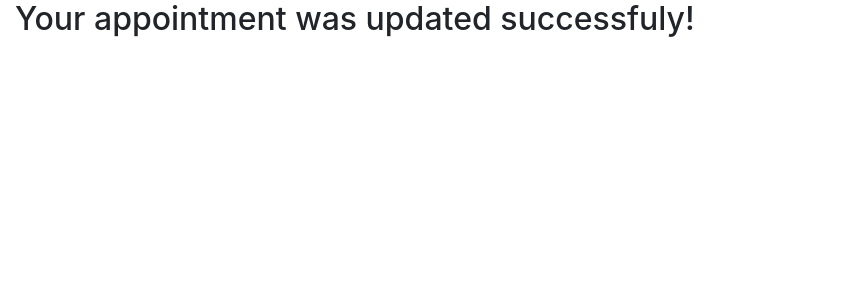
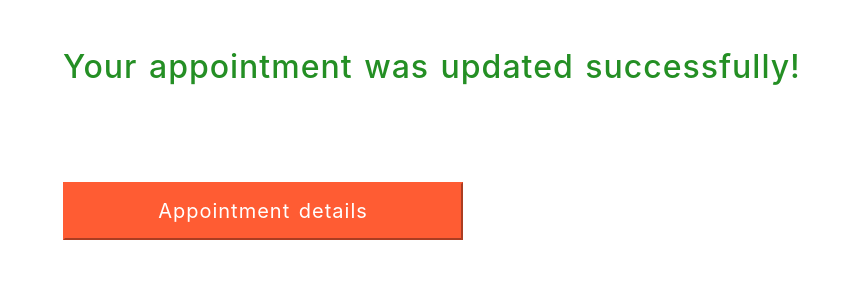
Before and after one commit to analuciachin/stay-safe, a React (Create React App) app in the folder covid-vaccine-app/client/: page /patients/1/appointments/updated in a window 1280 px wide. Shown: the top 300 px of the page, without its empty margins (0-845 px from the left). Built offline with nearby package versions, Linux system fonts and the light colour scheme; no server answers.

Commit message:
work on ApptSuccess component

```diff
--- a/covid-vaccine-app/client/src/App.js
+++ b/covid-vaccine-app/client/src/App.js
@@ -8,6 +8,7 @@ import UserOptions from "./components/UserOptions/UserOptions";
 import PatientAppt from "./components/PatientAppt/PatientAppt";
 import Signup from "./components/Signup/Signup";
 import PatientProfile from "./components/PatientProfile/PatientProfile";
+import ApptSuccess from "./components/ApptSuccess/ApptSuccess";
 
 const App = () => {
   const [state, setState] = useState({
@@ -68,7 +69,12 @@ const App = () => {
           />
           <Route
             path="/patients/:id/appointments/updated"
-            render={() => <h2>Your appointment was updated successfuly!</h2>}
+            render={() => (
+              <ApptSuccess
+                user={state.user}
+                message="Your appointment was updated successfully!"
+              />
+            )}
           />
         </Switch>
       </Router>
--- a/covid-vaccine-app/client/src/components/ApptSuccess/ApptSuccess.css
+++ b/covid-vaccine-app/client/src/components/ApptSuccess/ApptSuccess.css
@@ -1,5 +1,5 @@
 button {
-  width: 30%;
+  width: 400px;
   padding: 12px 20px;
   margin: 4px 0;
   box-sizing: border-box;
@@ -7,4 +7,12 @@ button {
   background-color: #ff5c33;
   border-color: #ff5c33;
   font-size: 20px;
+  letter-spacing: 1px;
+  word-spacing: 2px;
 }
+
+.success {
+  color: #248f24;
+  letter-spacing: 1px;
+  word-spacing: 2px;
+}
--- a/covid-vaccine-app/client/src/components/ApptSuccess/ApptSuccess.js
+++ b/covid-vaccine-app/client/src/components/ApptSuccess/ApptSuccess.js
@@ -1,10 +1,23 @@
+//import axios from "axios";
+import { useHistory } from "react-router-dom";
+import Row from "react-bootstrap/Row";
+import Col from "react-bootstrap/Col";
+
 import "./ApptSuccess.css";
 
-export default function ApptSuccess({ message }) {
+export default function ApptSuccess({ user, message }) {
+  let history = useHistory();
+
+  const viewAppt = () => {
+    history.push(`/patients/${user.id}/appointments`);
+  };
+
   return (
     <>
-      <h2>{message}</h2>
-      <button>Appointment details</button>
+      <h2 className="mx-5 my-5 success">{message}</h2>
+      <button onClick={viewAppt} className="mx-5 my-5">
+        Appointment details
+      </button>
     </>
   );
 }
--- a/covid-vaccine-app/client/src/components/Login/Login.css
+++ b/covid-vaccine-app/client/src/components/Login/Login.css
@@ -18,6 +18,7 @@ input[type="submit"] {
   background-color: #ff5c33;
   border-color: #ff5c33;
   font-size: 20px;
+  letter-spacing: 1px;
 }
 
 .signup {
```
